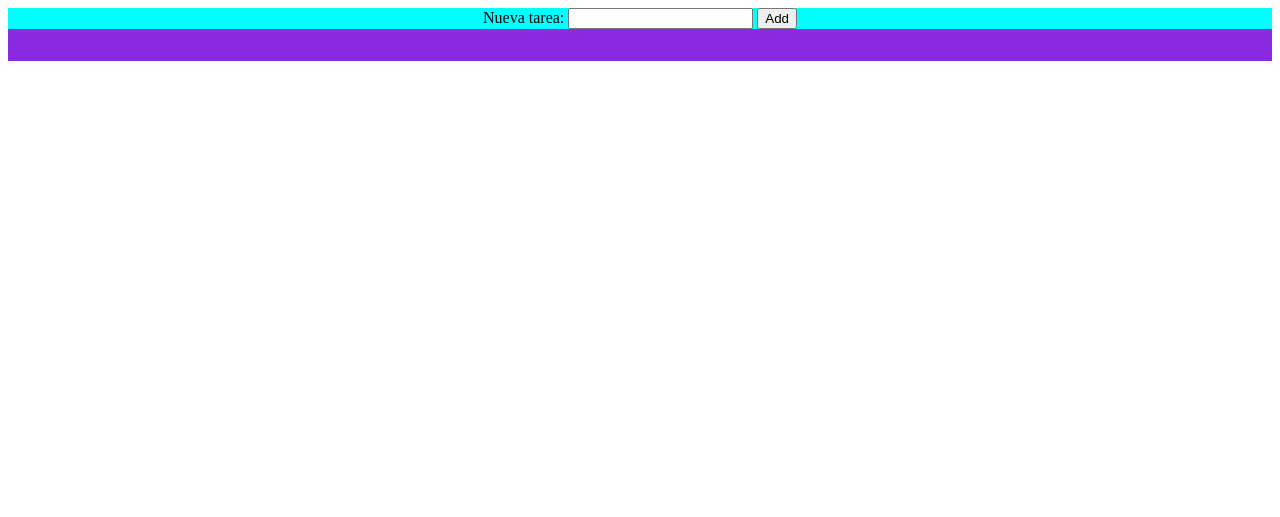
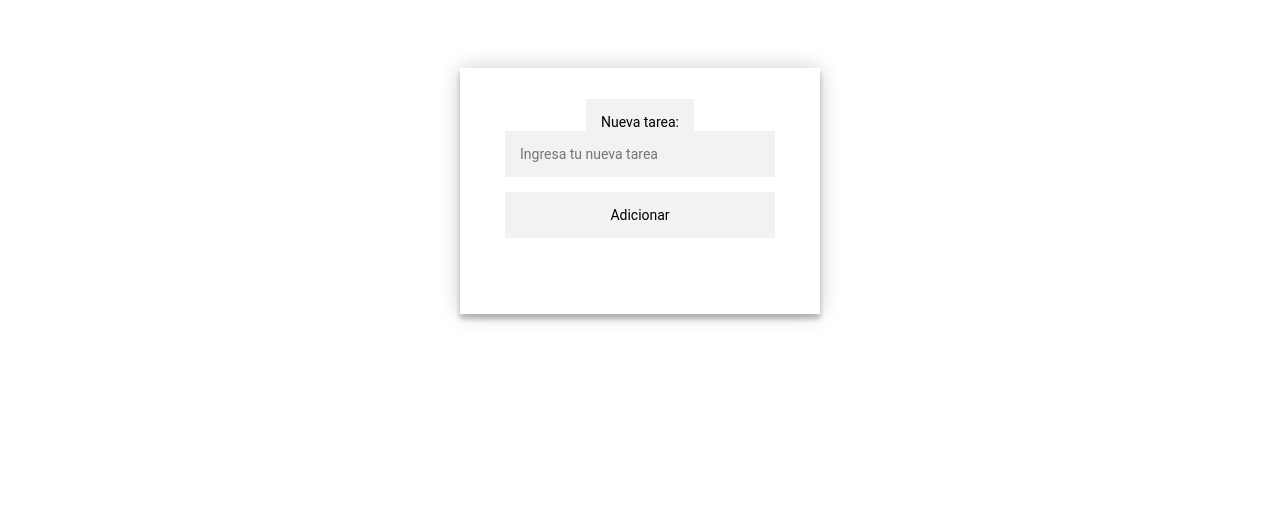
Before and after one commit to FredyGoGa/ManipulacionDOM-javascript-browser, a plain HTML site: page js-brow-2/js/index.html in a window 1280 px wide. Drawn offline with Linux system fonts and the light colour scheme.

Commit message:
dando estilos al html

```diff
--- a/js-brow-2/css/main.css
+++ b/js-brow-2/css/main.css
@@ -1,12 +1,61 @@
-.container {
-  display: flex;
+.section1 {
+  /* display: flex;
   justify-content: center;
   align-items: center;
+  background-color: aqua; */
+  width: 360px;
+  margin: auto;
+}
+.section2 {
+  /* display: flex;
+  justify-content: center;
+  align-items: center;
+  background-color: blueviolet; */
+  width: 360px;
+  margin: auto;
+}
+.main {
+  /* background-color: aqua;
+  display: flex;
+  margin: 0 auto;
+  justify-content: center;
+  align-items: center;
+  width: 50%;
+  height: 100px; */
+  width: 100%;
+  padding-top: 60px;
+  padding-bottom: 100px;
+}
+.form {
+  position: relative;
+  z-index: 1;
+  background: #ffffff;
+  max-width: 360px;
+  margin: 0 auto 100px;
+  padding: 45px;
+  text-align: center;
+  box-shadow: 0 0 20px 0 rgba(0, 0, 0, 0.2), 0 5px 5px 0 rgba(0, 0, 0, 0.24);
+}
+.form label,
+button,
+input {
+  font-family: "Roboto", sans-serif;
+  outline: 0;
+  background: #f2f2f2;
+  width: 100%;
+  border: 0;
+  margin: 0 0 15px;
+  padding: 15px;
+  box-sizing: border-box;
+  font-size: 14px;
+}
+.list {
+  list-style: none;
+  list-style-type: dash;
+}
+.delete-btn {
   background-color: aqua;
 }
-.container2 {
-  display: flex;
-  justify-content: center;
-  align-items: center;
-  background-color: blueviolet;
+.description {
+  background-color: brown;
 }
--- a/js-brow-2/js/index.html
+++ b/js-brow-2/js/index.html
@@ -2,33 +2,29 @@
 <html>
 
 <head>
-  <link rel="stylesheet" href="/css/main.css">
+  <meta charset="UTF-8">
+  <link rel="stylesheet" href="/js-brow-2/css/main.css">
   <title>TODO List</title>
 </head>
 
 <body>
-  <div class="wrap">
-    <div class="container">
-
-      <form id="new-item-form">
+  <main class="main">
+    <section id="section" class="section1">
+      <form id="new-item-form" class="form">
         <label for="new-item-input">Nueva tarea:</label>
-        <input type="text" id="new-item-input" name="newItem" />
-        <button type="submit">Add</button>
+        <input type="text" id="new-item-input" name="newItem" placeholder="Ingresa tu nueva tarea" />
+        <button type="submit" value="Add" onclick="saveTask()">Adicionar</button>
+        <ul class="list" id="todolist"></ul>
       </form>
 
+    </section>
 
-
-    </div>
-
-    <div class="container2">
-      <ul id="todo-list"></ul>
-    </div>
-  </div>
+  </main>
 
 
 
 
-  <script src="/js/index.js"></script>
+  <script src="./index.js"></script>
 </body>
 
 </html>
--- a/js-brow-2/js/index.js
+++ b/js-brow-2/js/index.js
@@ -1,7 +1,7 @@
 // obtener referencias a los elementos del DOM
 const newItemForm = document.querySelector("#new-item-form");
 const newItemInput = document.querySelector("#new-item-input");
-const todoList = document.querySelector("#todo-list");
+const todoList = document.querySelector("#todolist");
 
 // crear una matriz vacía para almacenar las tareas
 let todos = [];
@@ -27,6 +27,7 @@ function renderTodoList() {
     // crear un elemento de texto para la descripción de la tarea
     const description = document.createElement("span");
     description.innerText = todo.description;
+    description.classList.add("description");
 
     // crear un botón para eliminar la tarea
     const deleteBtn = document.createElement("button");
```
Also changed, not shown: js-brow-3/index.html (+1 -0 lines).
